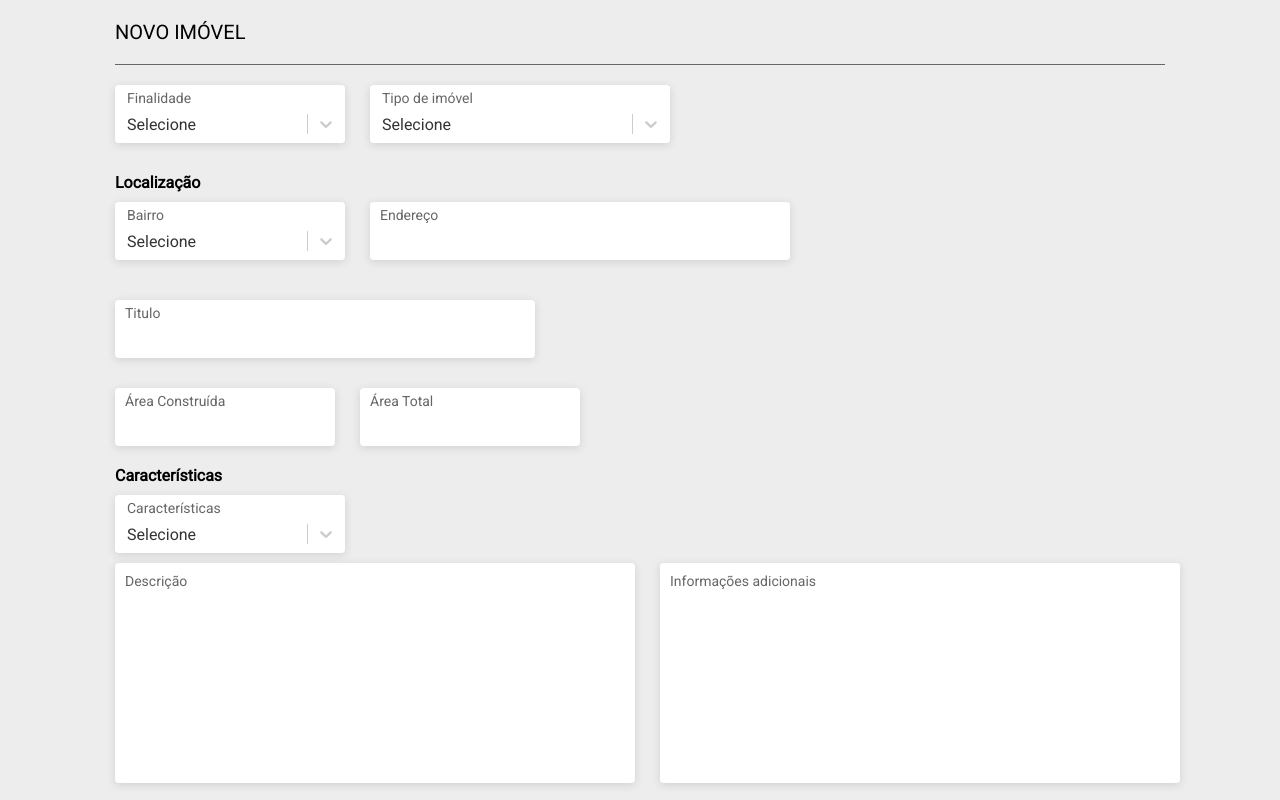
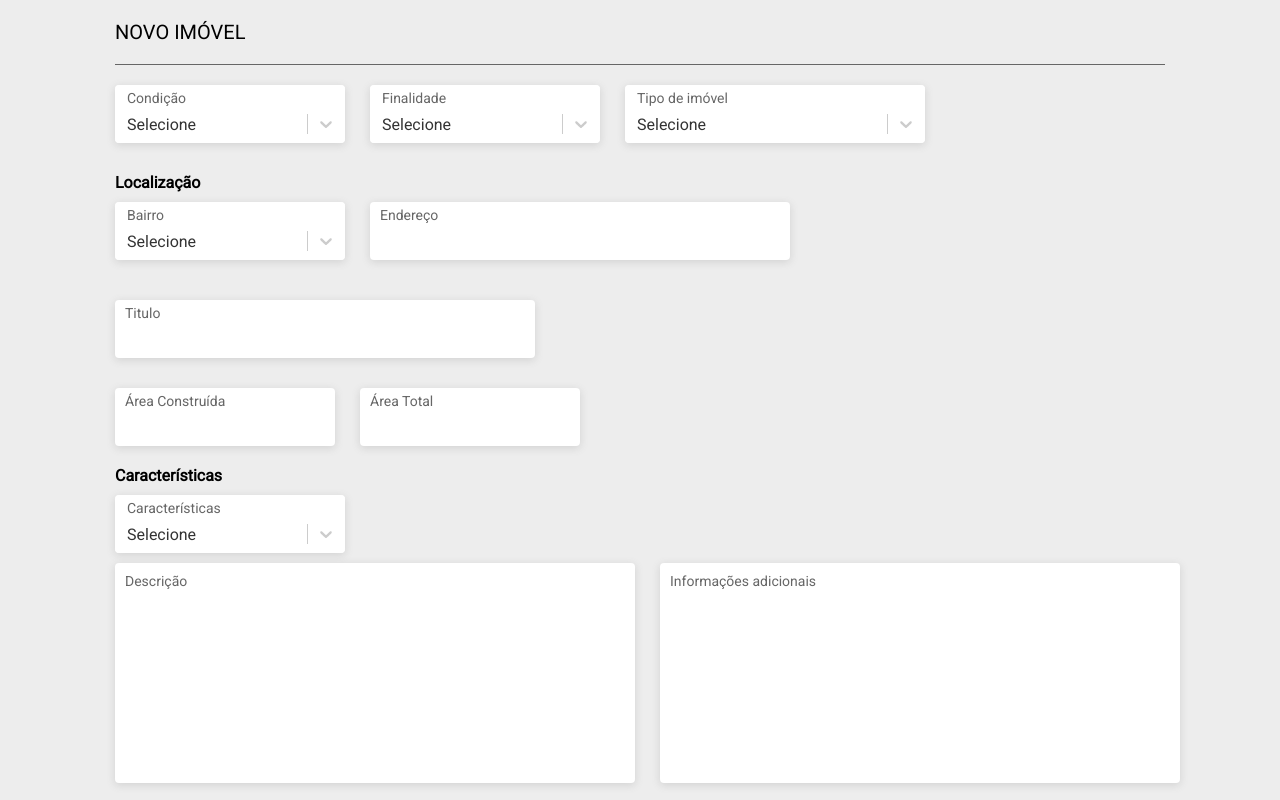
Before and after one commit to erickeira/imoveis, a Next.js app: page /admin/novoimovel in a window 1280 px wide. Shown: the top 800 px of the page. Built offline with nearby package versions, Linux system fonts and the light colour scheme.

Commit message:
teste correcao detalhesimovel

```diff
--- a/pages/admin/components/detalhesImovel/index.js
+++ b/pages/admin/components/detalhesImovel/index.js
@@ -11,21 +11,21 @@ export default function DetalhesImovel(props){
             <div className={`${styles.containerDentro} containerTelaAdmin`}>
                 <div className={`${styles.containerForm}`}>
                     <div className={`${styles.flexInput}`}>
-                        {/* <InputSelect
+                        <InputSelect
                             onChange={e => callbackchange({condicao: e.value})}
                             titulo={'Condição'}
                             options={condicoes.map(item => { return {value: item, label: item}})}
                             style={{borderColor: '#fff'}}
                             size={230}
-                            selecionado={dadosImovel.condicao  || ''}
-                        /> */}
+                            selecionado={dadosImovel?.condicao}
+                        />
                         <InputSelect
                             onChange={e => callbackchange({finalidade: e.value})}
                             titulo={'Finalidade'}
                             options={finalidades.map(item => { return {value: item, label: item}})}
                             style={{borderColor: '#fff'}}
                             size={230}
-                            selecionado={dadosImovel.finalidade || ''}
+                            selecionado={dadosImovel?.finalidade}
                         />
                         <InputSelect
                             onChange={e => callbackchange({tipo: e.value})}
@@ -33,7 +33,7 @@ export default function DetalhesImovel(props){
                             options={tiposdeimovel.map(item => { return {value: item, label: item}})}
                             style={{borderColor: '#fff'}}
                             size={300}
-                            selecionado={dadosImovel.tipo || ''}
+                            selecionado={dadosImovel?.tipo}
                         />
                     </div>
                     <div className={`${styles.label}`}>Localização</div>
@@ -43,7 +43,7 @@ export default function DetalhesImovel(props){
                             options={bairros.map(item => { return {value: item, label: item}})}
                             style={{borderColor: '#fff'}}
                             size={230}
-                            selecionado={dadosImovel.bairro || ''}
+                            selecionado={dadosImovel?.bairro}
                             onChange={e => callbackchange({bairro: e.value})}
                         />
                         <InputTexto titulo={'Endereço'} options={caracteristicas.map(item => { return {value: item, label: item}})} style={{width: 400}}/>
```
